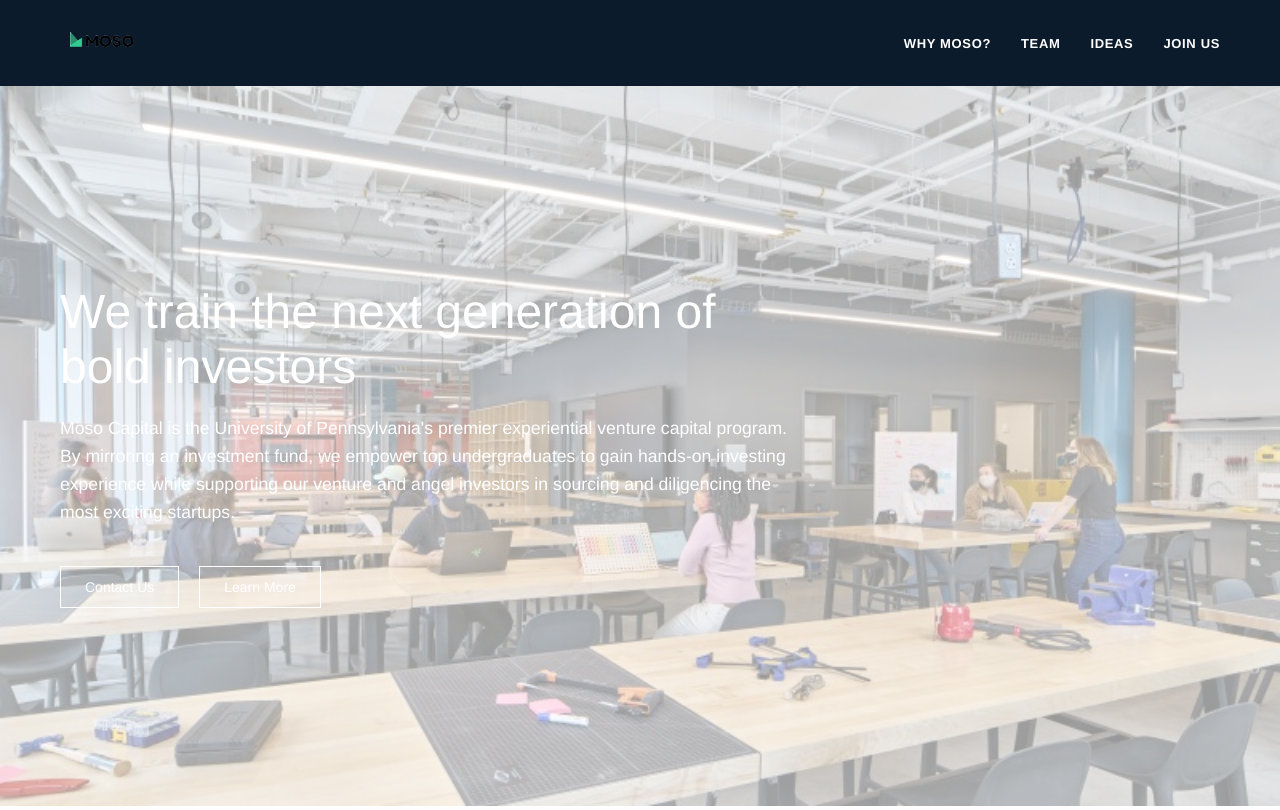
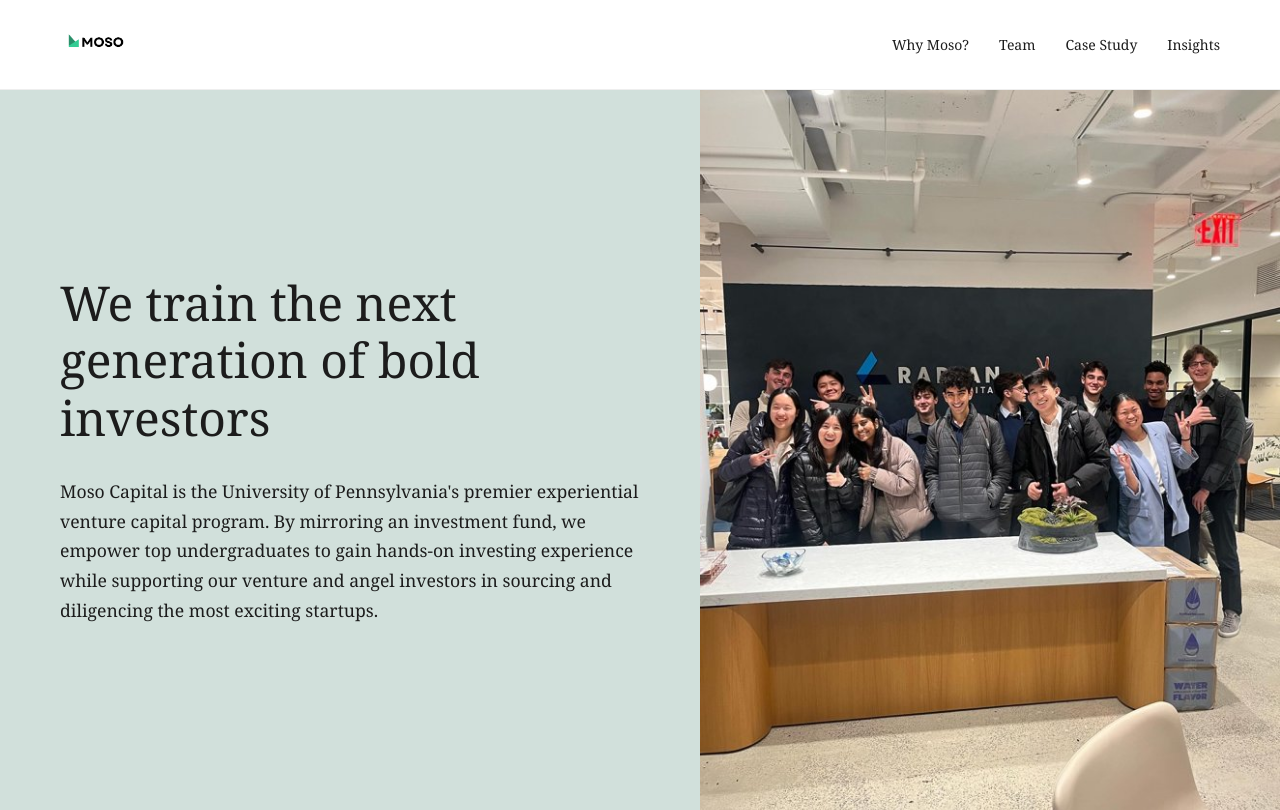
Before and after one commit to evelyng-spec/mosocapital, a plain HTML site: page index.html in a window 1280 px wide. Drawn offline with Linux system fonts and the light colour scheme; a web font is replaced by a local one.

Commit message:
Redesign homepage using NEA layout clone

```diff
--- a/index.html
+++ b/index.html
@@ -2,11 +2,10 @@
 <html lang="en">
 <head>
   <meta charset="UTF-8" />
-  <meta name="viewport" content="width=device-width, initial-scale=1.0" />
+  <meta name="viewport" content="width=device-width, initial-scale=1.0"/>
   <title>Moso Capital</title>
-  <link rel="icon" href="moso-logo-transparent.png" type="image/png">
   <style>
-    @import url('https://fonts.googleapis.com/css2?family=Helvetica+Neue:wght@400;700&display=swap');
+    @import url('https://fonts.googleapis.com/css2?family=Georgia:ital,wght@0,400;0,700;1,400&display=swap');
 
     * {
       box-sizing: border-box;
@@ -14,22 +13,22 @@
       padding: 0;
     }
 
-    body, html {
-      height: 100%;
-      font-family: 'Helvetica Neue', sans-serif;
-      color: white;
+    body {
+      font-family: 'Georgia', serif;
+      background-color: white;
+      color: #1c1c1c;
     }
 
     header {
-      background-color: #0c1b2c;
       display: flex;
+      justify-content: space-between;
       align-items: center;
-      justify-content: space-between;
-      padding: 20px 60px;
+      padding: 24px 60px;
+      border-bottom: 1px solid #eee;
     }
 
     .logo img {
-      height: 42px;
+      height: 36px;
     }
 
     nav {
@@ -38,60 +37,63 @@
     }
 
     nav a {
-      color: white;
       text-decoration: none;
-      font-size: 13px;
-      font-weight: 600;
-      text-transform: uppercase;
-      letter-spacing: 0.05em;
-      transition: color 0.3s ease;
+      color: #1c1c1c;
+      font-weight: 500;
+      font-size: 14px;
     }
 
-    nav a:hover {
-      color: #00e3aa;
+    .content {
+      display: flex;
+      flex-wrap: wrap;
+      align-items: stretch;
+      min-height: 90vh;
     }
 
-    .hero {
-      background: url('hero-background-faded.png') no-repeat center center/cover;
-      height: calc(100vh - 80px);
+    .text-side {
+      flex: 1;
+      background-color: #d1e0db;
+      padding: 80px 60px;
       display: flex;
       flex-direction: column;
       justify-content: center;
-      padding: 0 60px;
     }
 
-    .hero h1 {
+    .text-side h1 {
       font-size: 3rem;
-      font-weight: 300;
-      margin-bottom: 20px;
-      max-width: 700px;
+      font-weight: 400;
+      margin-bottom: 30px;
+      line-height: 1.2;
     }
 
-    .hero p {
+    .text-side p {
       font-size: 1.1rem;
-      max-width: 750px;
-      line-height: 1.6;
-      font-weight: 400;
+      line-height: 1.7;
+      max-width: 600px;
     }
 
-    .buttons {
-      margin-top: 40px;
-      display: flex;
-      gap: 20px;
+    .image-side {
+      flex: 1;
+      background: url('team-photo-web.jpg') no-repeat center center;
+      background-size: cover;
     }
 
-    .buttons a {
-      text-decoration: none;
-      color: white;
-      border: 1px solid white;
-      padding: 12px 24px;
-      font-size: 14px;
-      transition: all 0.3s ease;
+    @media (max-width: 900px) {
+      .content {
+        flex-direction: column;
       }
 
-    .buttons a:hover {
-      background-color: white;
-      color: #0c1b2c;
+      .image-side {
+        height: 300px;
+      }
+
+      .text-side {
+        padding: 40px 30px;
+      }
+
+      .text-side h1 {
+        font-size: 2rem;
+      }
     }
   </style>
 </head>
@@ -103,22 +105,21 @@
     <nav>
       <a href="#">Why Moso?</a>
       <a href="#">Team</a>
-      <a href="#">Ideas</a>
-      <a href="#">Join Us</a>
+      <a href="#">Case Study</a>
+      <a href="#">Insights</a>
     </nav>
   </header>
 
-  <section class="hero">
+  <div class="content">
+    <div class="text-side">
       <h1>We train the next generation of bold investors</h1>
       <p>
         Moso Capital is the University of Pennsylvania's premier experiential venture capital program.
         By mirroring an investment fund, we empower top undergraduates to gain hands-on investing experience
         while supporting our venture and angel investors in sourcing and diligencing the most exciting startups.
       </p>
-    <div class="buttons">
-      <a href="#">Contact Us</a>
-      <a href="#">Learn More</a>
     </div>
-  </section>
+    <div class="image-side"></div>
+  </div>
 </body>
 </html>
```
Also changed, not shown: hero-background-faded.png (deleted), team-photo-web.jpg (added), 1 other file. Lines whose indentation alone changed are shown as unchanged.
